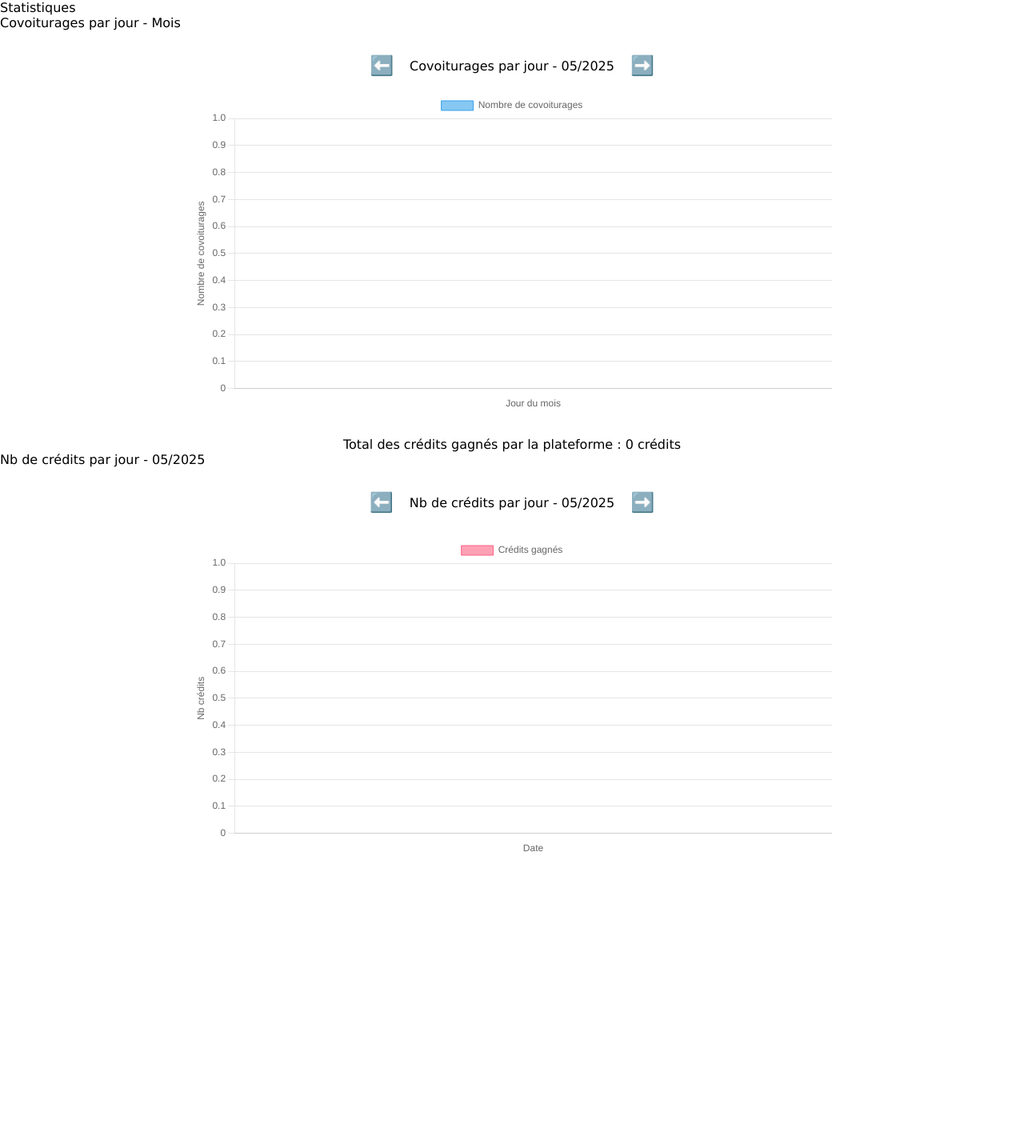
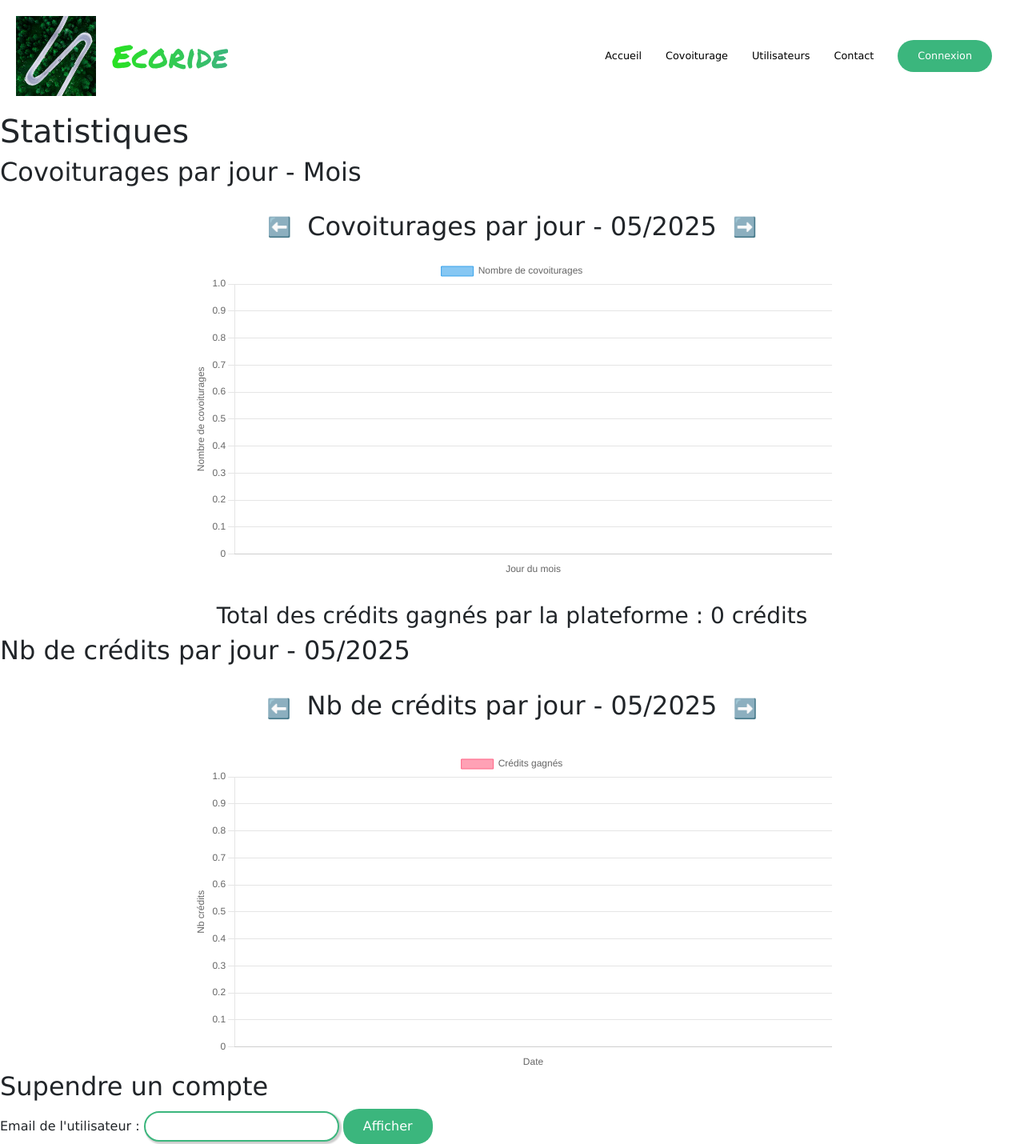
Before and after one commit to Guillgod/Ecoride, a PHP site: page /Ecoride/views/Vue_admin.php in a window 1280 px wide. Shown: the whole page at 80% size. Before the commit the page ends 1064 px from the top, so only its background shows below. Run offline with PHP 8.4, Linux system fonts and the light colour scheme; tables that the repository leaves empty or names only in its code hold one stand-in row (values such as "Sample post").

Commit message:
Dans le MVC Admin, il est désormais possible de suspendre le compte d'un utilisateur ou d'un employé. Une fois suspendu, il est possible de réactiver les droits d'un utilisateur

```diff
--- a/controllers/Admin_Controller.php
+++ b/controllers/Admin_Controller.php
@@ -45,4 +45,16 @@ public function showGraphPage()
         'totalCredits' => $totalCredits
     ];
 }
+
+ public function getAnAccount($email) {
+    return $this->modelAdmin->getAnAccount($email);
 }
+
+public function suspendAccount($email) {
+    return $this->modelAdmin->suspendUser($email);
+}
+
+public function offSuspendUser($email) {
+    return $this->modelAdmin->offSuspendUser($email);
+}
+}
--- a/models/ModelAdmin.php
+++ b/models/ModelAdmin.php
@@ -48,4 +48,23 @@ public function getTotalCreditsGagnes() {
     $stmt->execute();
     return $stmt->fetch(PDO::FETCH_ASSOC)['total_credits'];
 }
+
+public function getAnAccount($email) {
+    $stmt = $this->db->prepare("SELECT * FROM utilisateur
+    WHERE email = :email");
+    $stmt->bindValue(':email', $email, PDO::PARAM_STR);
+    $stmt->execute();
+    return $stmt->fetch(PDO::FETCH_ASSOC);
 }
+
+//Supend l'utilisateur
+public function suspendUser($email) {
+    $stmt = $this->db->prepare("UPDATE utilisateur SET parametre = 'suspendu' WHERE email = :email");
+    return $stmt->execute(['email' => $email]);
+}
+//Désuspend l'utilisateur
+public function offSuspendUser($email) {
+    $stmt = $this->db->prepare("UPDATE utilisateur SET parametre = 'valide' WHERE email = :email");
+    return $stmt->execute(['email' => $email]);
+}
+}
--- a/views/Vue_admin.php
+++ b/views/Vue_admin.php
@@ -1,6 +1,7 @@
 <?php
 require_once '../models/ModelAdmin.php';
 require_once '../controllers/Admin_Controller.php';
+require_once '../views/header.php';
 
 $controller = new CreationGraph(new ModelAdmin());
 $graphInfo = $controller->showGraphPage();
@@ -8,6 +9,14 @@ $data = $graphInfo['data'];
 $month = $graphInfo['month'];
 $year = $graphInfo['year'];
 
+
+
+if ($_SERVER['REQUEST_METHOD'] === 'POST' && isset($_POST['unsuspend'])) {
+    $email = $_POST['email'];
+    $controller->offSuspendUser($email);
+    header("Location: ../views/Vue_admin.php"); // Ou la page admin appropriée
+    exit;
+}
 ?>
 
 
@@ -193,5 +202,67 @@ if ($nextCreditMonth > 12) {
 
     </section>
 
+    <section>
+        <h2>Supendre un compte</h2>
+        <form action="" method="post">
+            <label for="email">Email de l'utilisateur :</label>
+            <input type="email" id="email" name="email" required>
+            <button class='button' type="submit">Afficher</button>
+        </form>
+<?php
+
+        if ($_SERVER['REQUEST_METHOD'] === 'POST' && isset($_POST['email'])) {
+            echo "<h2>Informations sur l'utilisateur</h2>";
+            $email = $_POST['email'];
+            $userInfo = $controller->getAnAccount($email);
+            if ($userInfo) {
+                echo "<h3>Informations sur l'utilisateur :</h3>";
+                echo "<p>Email: " . htmlspecialchars($userInfo['email']) . "</p>";
+                echo "<p>Nom: " . htmlspecialchars($userInfo['nom']) . "</p>";
+                echo "<p>Prénom: " . htmlspecialchars($userInfo['prenom']) . "</p>";
+
+                // Ajoutez d'autres champs si nécessaire
+
+                if ($userInfo['parametre'] == 'valide') {
+
+                    // echo "<form action='suspendre_compte.php' method='post'>";
+                    // echo "<input type='hidden' name='email' value='" . htmlspecialchars($userInfo['email']) . "'>";
+                    // echo "<button class='button' type='submit'>Suspendre le compte</button>";
+                    // echo "</form>";
+                    echo "<form action='' method='post'>";
+                echo "<input type='hidden' name='suspend_email' value='" . htmlspecialchars($userInfo['email']) . "'>";
+                echo '<button type="submit" name="suspend" class="button" onclick="return confirm(\'Confirmer la suspension de ce compte ?\');">Suspendre</button>';
+                echo '</form>';}
+
+
+
+
+                elseif ($userInfo['parametre'] == 'suspendu') {
+                    echo "<p style='color: red;'>Compte suspendu</p>";
+                    echo "<form method='post' action=''>";
+                    echo "<input type='hidden' name='email' value='" . htmlspecialchars($userInfo['email']) . "'>";
+                    echo "<button type='submit' name='unsuspend' class='button'>Lever la suspension</button>";
+                    echo "</form>";
+                }
+            }
+        }
+        ?>
+
+
+
+    </section>
+<?php
+    if ($_SERVER['REQUEST_METHOD'] === 'POST' && isset($_POST['suspend_email'])) {
+    $emailToSuspend = $_POST['suspend_email'];
+    $suspensionResult = $controller->suspendAccount($emailToSuspend);
+
+    if ($suspensionResult) {
+        echo "<p style='color:green;'>Le compte de $emailToSuspend a été suspendu avec succès.</p>";
+    } else {
+        echo "<p style='color:red;'>Échec de la suspension du compte.</p>";
+    }
+}
+    ?>
+
 </body>
 </html>
```
Also changed, not shown: controllers/UserController.php (+37 -14 lines), views/User_space.php (+18 -0 lines).
